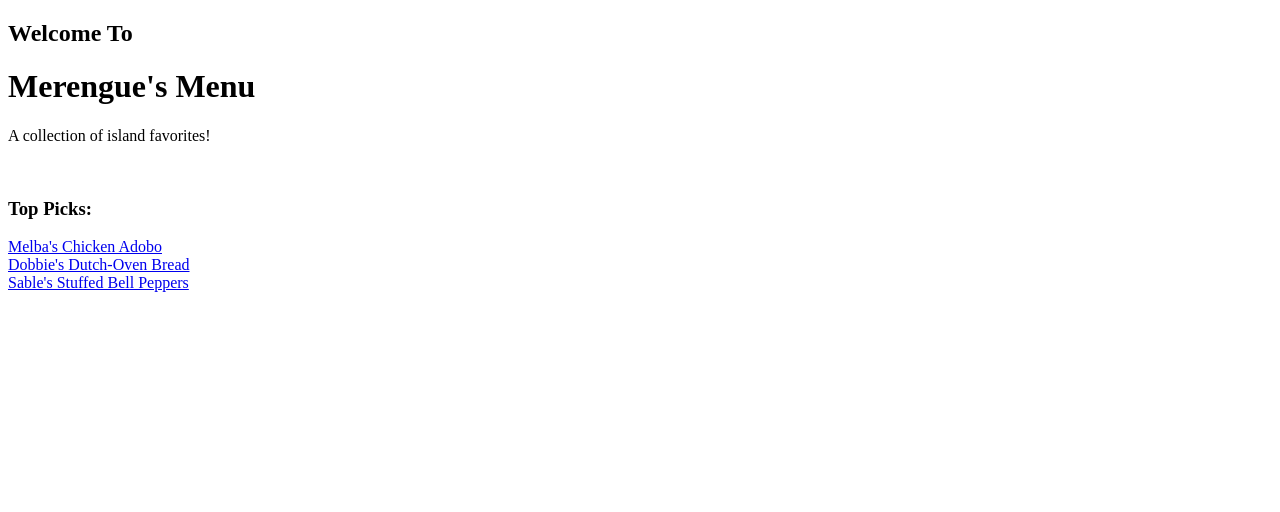
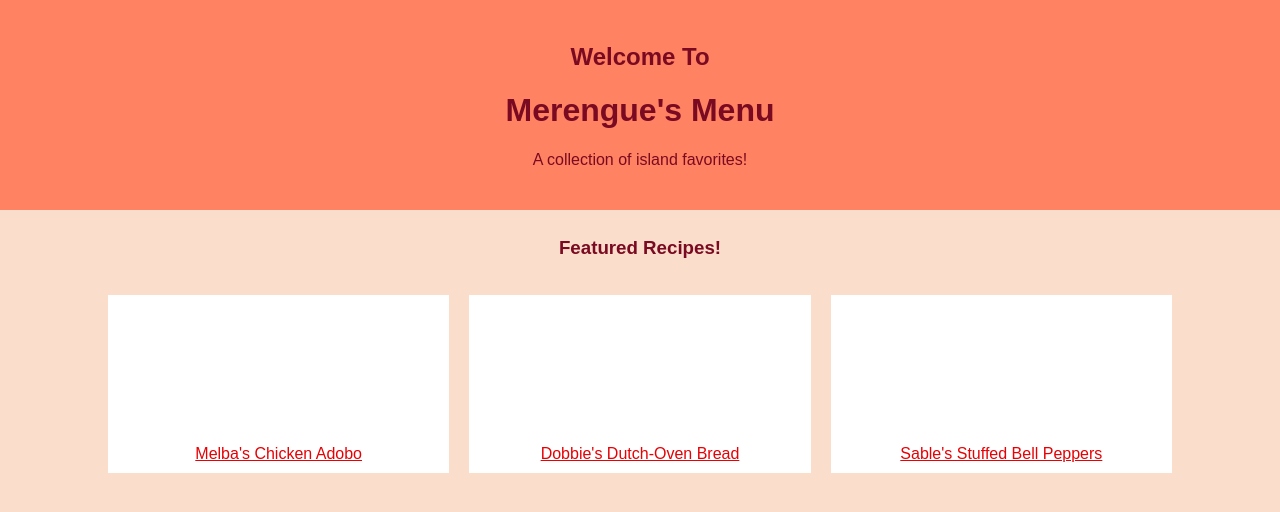
Before and after one commit to swuubat/odin-recipes, a plain HTML site: page index.html in a window 1280 px wide. Drawn offline with Linux system fonts and the light colour scheme.

Commit message:
Add Flex Containers and Classes

```diff
--- a/index.html
+++ b/index.html
@@ -2,16 +2,22 @@
 <html lang="en">
 <head>
     <meta charset="UTF-8">
+    <link rel="stylesheet" href="styles.css">
     <title>Merengue's Menu</title>
 </head>
 <body>
+    <div class="heading">
     <h2>Welcome To</h2>
     <h1><strong>Merengue's Menu</strong></h1>
     <p> A collection of island favorites! </p>
+    </div>
 <br>
-    <h3>Top Picks:</h3>
-    <a href="recipes/chickenadobo.html">Melba's Chicken Adobo</a><br>
-    <a href="recipes/dutchovenbread.html">Dobbie's Dutch-Oven Bread</a><br>
-    <a href="recipes/stuffedpeppers.html">Sable's Stuffed Bell Peppers</a>
+<h3>Featured Recipes!</h3>
+<br>
+<div class = "featured">
+    <a class=link href="recipes/chickenadobo.html">Melba's Chicken Adobo</a><br>
+    <a class=link href="recipes/dutchovenbread.html">Dobbie's Dutch-Oven Bread</a><br>
+    <a class=link href="recipes/stuffedpeppers.html">Sable's Stuffed Bell Peppers</a>
+</div>
 </body>
 </html>
--- a/styles.css
+++ b/styles.css
@@ -1,3 +1,31 @@
-body {
-    background-color:bisque;
+body
+{
+    background-color:#FBDDCB;
+    text-align: center;
+    color:#7A0A21;
+    font-family: Arial, Helvetica, sans-serif;
 }
+.featured {
+    display: flex;
+    justify-content: center;
+    align-items: center;
+    gap: 10px;
+    margin-left: 100px;
+    margin-right: 100px;
+}
+.featured .link {
+  flex:1;
+}
+.link
+{
+    color: #E60104;
+    background-color: white;
+    padding: 10px;
+    padding-top: 150px;
+}
+.heading
+{
+    padding: 25px;
+    background-color: #FF8262;
+    margin: -10px;
+}
```
